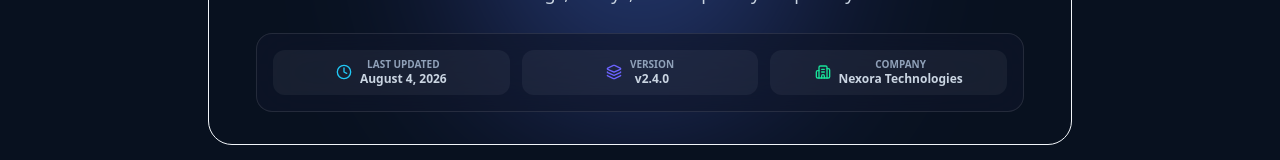
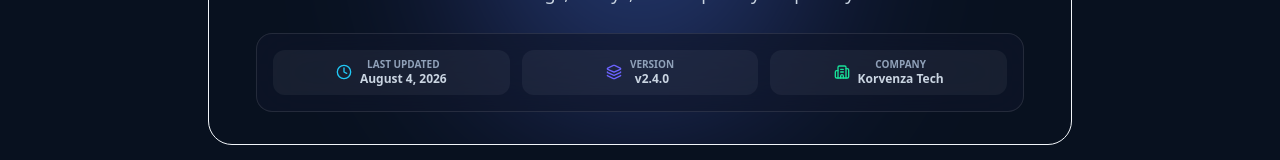
Before and after one commit to Muhammad-Rashid-172002/ielts-ai-privacy, a React (Vite) app: page / in a window 1280 px wide. Shown: the part 376-536 px from the top of the page. Built offline with nearby package versions, Linux system fonts and the light colour scheme.

Commit message:
updated copyright

```diff
--- a/src/constants/theme.ts
+++ b/src/constants/theme.ts
@@ -27,8 +27,8 @@ export const APP_INFO = {
   name: 'IELTS AI Master',
   version: 'v2.4.0',
   build: '2026.08',
-  company: 'Nexora Technologies',
+  company: 'Korvenza Tech',
   lastUpdated: 'August 4, 2026',
-  supportEmail: 'muhammadrashid172002@gmail.com',
+  supportEmail: 'support@korvenzatech.com',
   websiteUrl: 'https://ielts-ai-privacy.vercel.app/',
 };
```
